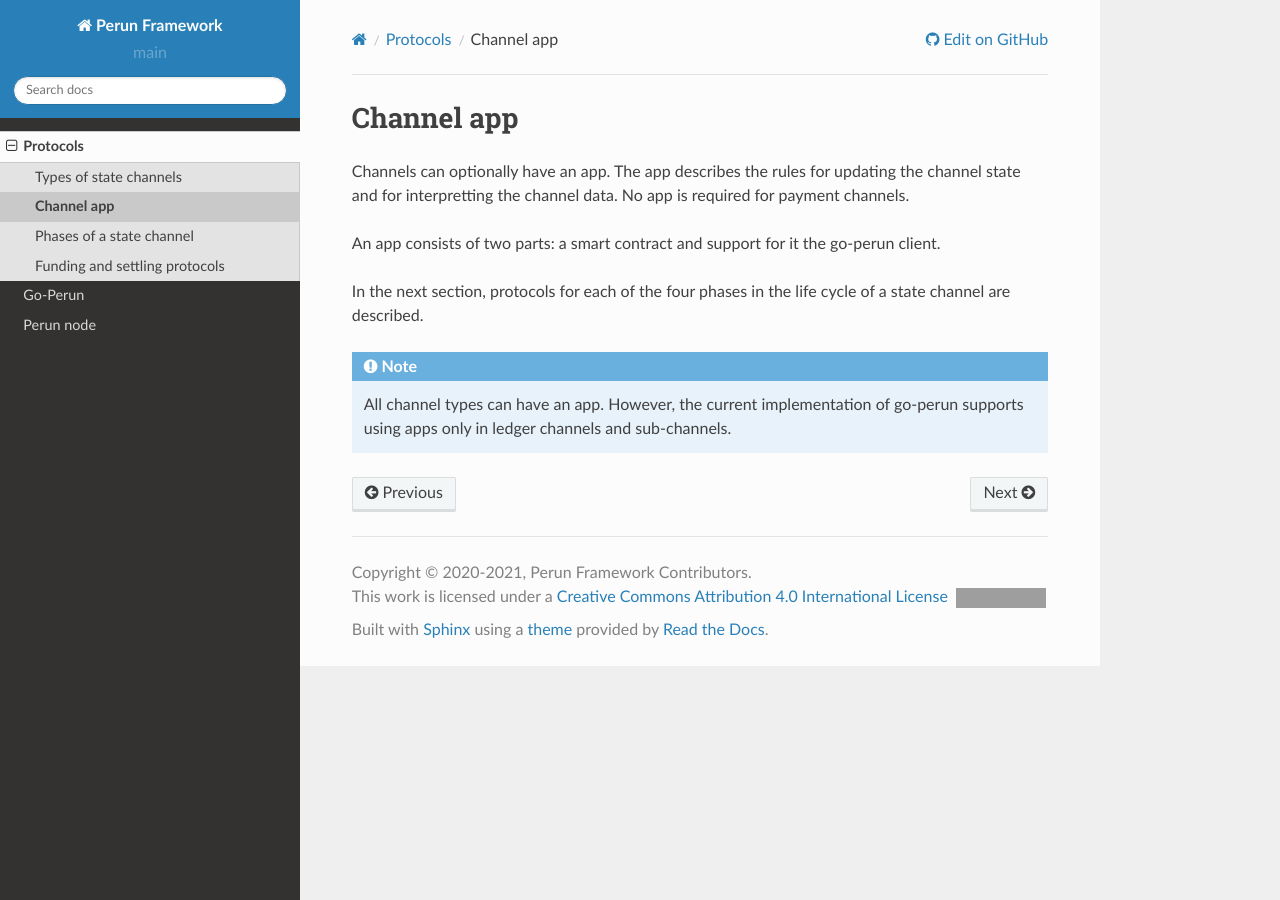
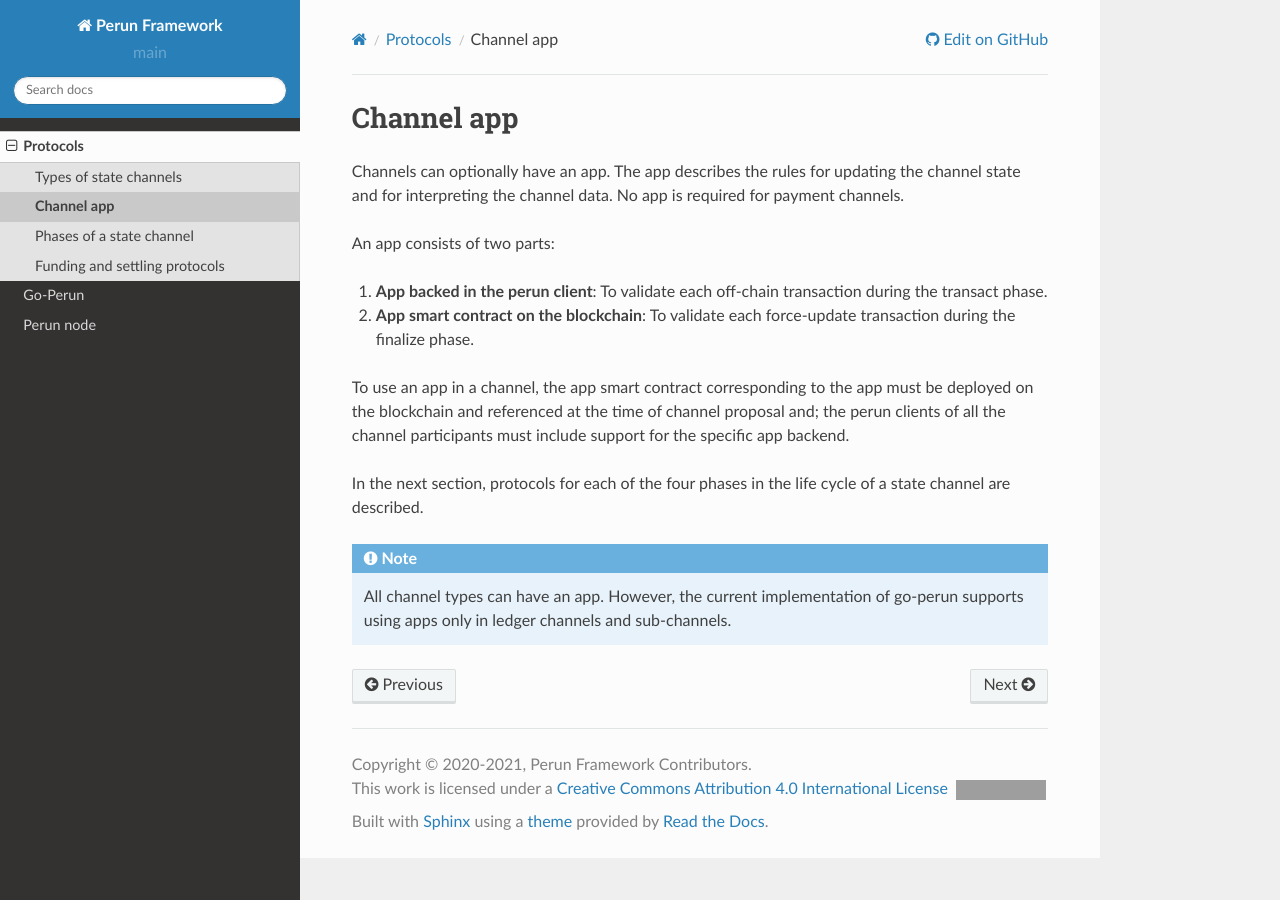
Before and after one commit to hyperledger-labs/perun-doc, a Sphinx documentation site: the page built from source/concepts/channel_app.rst, in a window 1280 px wide. Built offline with Sphinx 7.4.7 and the Read the Docs theme 2.0.0, drawn with Linux system fonts in a browser that asks for light colours; pages that are not in the unit, such as notebooks, are missing from menus; grey boxes are pictures that could not be loaded.

Commit message:
Update section on channel app
Because channel app is described in a separate page, describe it in a
little more detailed way.

Signed-off-by: Manoranjith <ponraj.manoranjitha@in.bosch.com>

```diff
--- a/source/concepts/channel_app.rst
+++ b/source/concepts/channel_app.rst
@@ -5,11 +5,21 @@
 ===========
 
 Channels can optionally have an app. The app describes the rules for updating
-the channel state and for interpretting the channel data. No app is required
+the channel state and for interpreting the channel data. No app is required
 for payment channels.
 
-An app consists of two parts: a smart contract and support for it the go-perun
-client.
+An app consists of two parts:
+
+1. **App backed in the perun client**: To validate each off-chain transaction
+   during the transact phase.
+
+2. **App smart contract on the blockchain**: To validate each force-update
+   transaction during the finalize phase.
+
+To use an app in a channel, the app smart contract corresponding to the app
+must be deployed on the blockchain and referenced at the time of channel
+proposal and; the perun clients of all the channel participants must include
+support for the specific app backend.
 
 In the next section, protocols for each of the four phases in the life cycle of
 a state channel are described.
```
